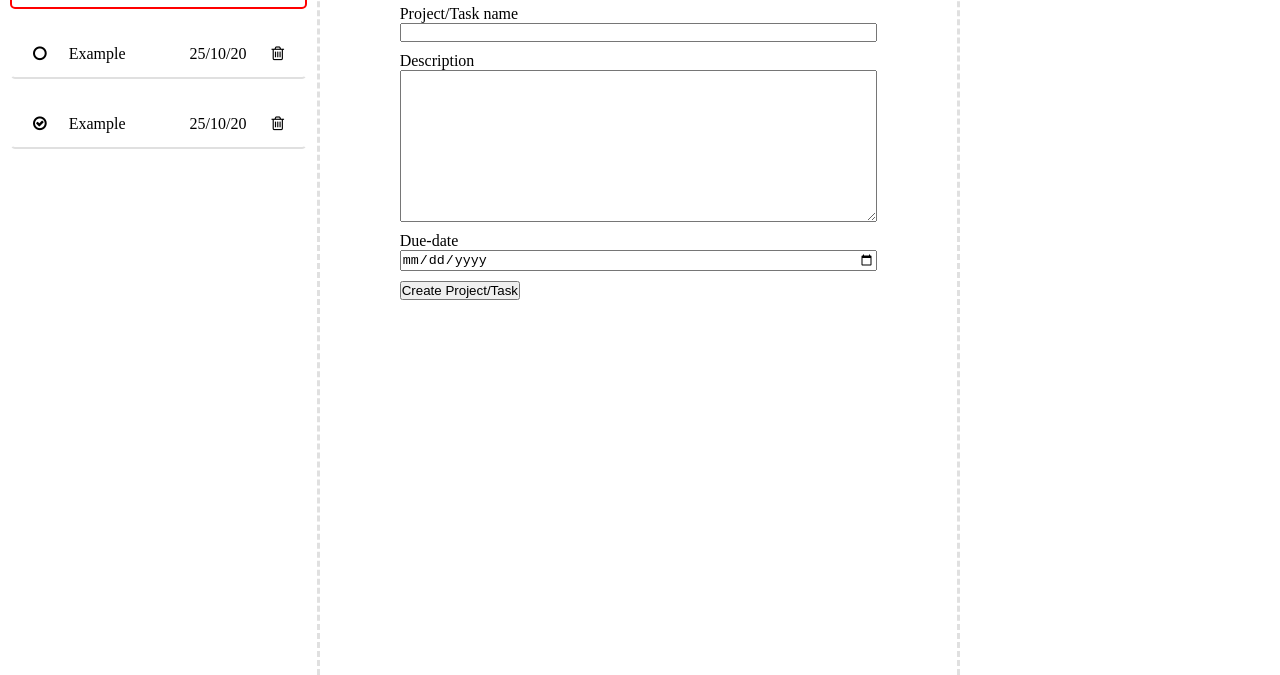
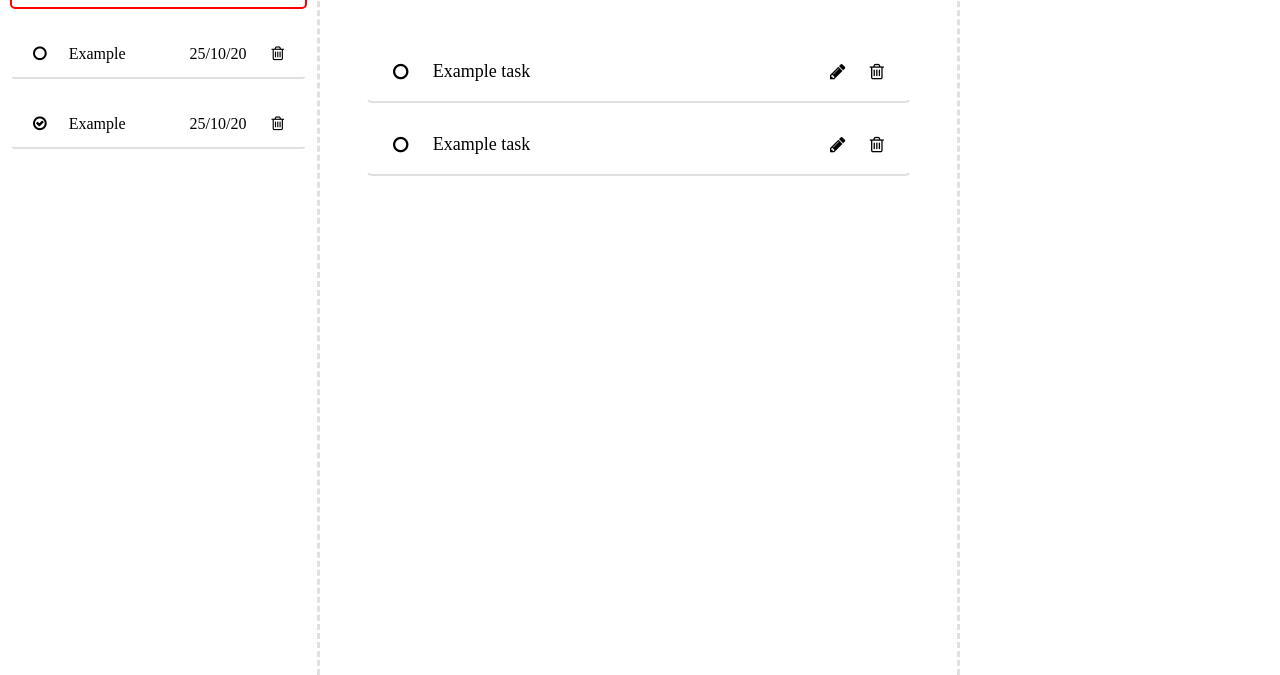
Before and after one commit to Lessuiz/todo, a plain HTML site: page index.html in a window 1280 px wide. Shown: the part 125-800 px from the top of the page. Drawn offline with Linux system fonts and the light colour scheme.

Commit message:
Back with the static all tasks

```diff
--- a/index.html
+++ b/index.html
@@ -26,20 +26,22 @@
     </div>
     <div class="tasks">
       <div class="project-title-div">
-        <p class="project-title">New Project</p>
+        <p class="project-title">All Tasks</p>
       </div>
-      <form action="" class="form">
-        <label for="title"> Project/Task name
-          <input type="text" id="title">
-        </label>
-        <label for="desc">Description
-          <textarea name="desc" id="desc" cols="30" rows="10"></textarea>
-        </label>
-        <label for="due">Due-date
-          <input type="date" name="due" id="due">
-        </label>
-        <input type="button" value="Create Project/Task" id="create">
-      </form>
+      <div class="task-list">
+        <div class="task">
+          <i class="fa fa-circle-o task-status"></i>
+          <p class="task-name">Example task</p>
+          <i class="fa fa-pencil edit-note"></i>
+          <i class="fa fa-trash-o delete-task"></i>
+        </div>
+        <div class="task">
+          <i class="fa fa-circle-o task-status"></i>
+          <p class="task-name">Example task</p>
+          <i class="fa fa-pencil edit-note"></i>
+          <i class="fa fa-trash-o delete-task"></i>
+        </div>
+      </div>
     </div>
     <div class="notes">
       <h2 class="notes-header">Notes</h2>
```
